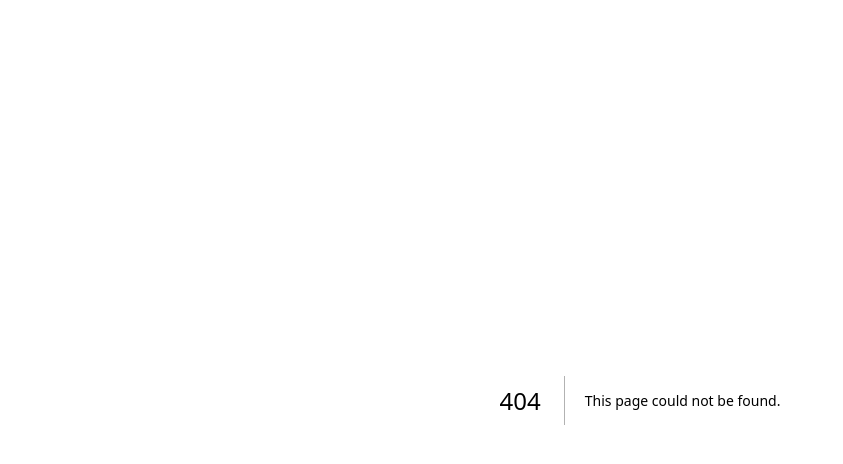
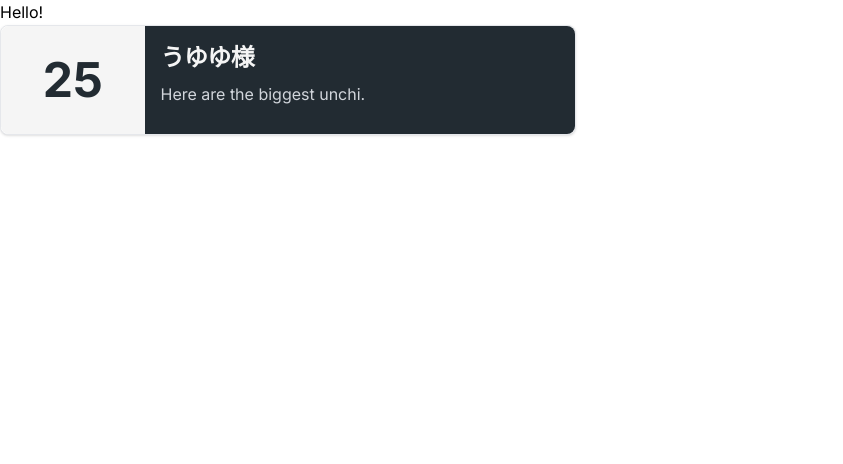
Before and after one commit to Kazuryu0907/jenga, a Next.js app: page /magician in a window 1280 px wide. Before the commit this address had no page. Shown: the top 464 px of the page, without its empty margins (0-843 px from the left). Built offline with nearby package versions, Linux system fonts and the light colour scheme.

Commit message:
making magician

```diff
--- a/src/app/add/Success.tsx
+++ b/src/app/add/Success.tsx
@@ -1,4 +1,5 @@
 import { Customer } from "@prisma/client";
+import pick from "lodash.pick";
 
 const CheckIcon = () => {
   return(
@@ -7,8 +8,6 @@ const CheckIcon = () => {
     </svg>
   )
 }
-
-import pick from "lodash.pick";
 
 const Info = ({data}:{data:Customer}) => {
   const getKeys = <T extends {[key:string]: unknown}>(obj:T):(keyof T)[] => {
@@ -28,8 +27,6 @@ const Info = ({data}:{data:Customer}) => {
     </table>
   )
 }
-
-
 
 export function Success({data}:{data:Customer}) {
   return (
--- /dev/null
+++ b/src/app/magician/page.tsx
@@ -0,0 +1,26 @@
+
+// こいつはServer ComponentだからAsyncが使える
+export default async function Home() {
+  // const customers = await prisma.customer.findMany({
+  //   orderBy:{
+  //     timeString:"asc"
+  //   }
+  // });
+  // console.log(customers);
+  return (
+    <div>
+      Hello!
+      <div>
+        <div className="flex flex-col  bg-white border border-gray-200 rounded-lg shadow md:flex-row md:max-w-xl hover:bg-gray-100">
+          <div className="w-1/4 h-full flex items-center rounded-l-lg justify-center bg-[#F5F5F5]  text-center md:h-auto">
+            <p className="my-auto text-5xl text-[#222B32] font-bold">25</p>
+          </div>
+          <div className="w-3/4 rounded-r-lg flex flex-col bg-[#222B32] justify-between p-4 leading-normal">
+            <h5 className="mb-2 text-2xl font-bold tracking-tight text-[#F5F5F5] ">うゆゆ様</h5>
+            <p className="mb-3 font-normal text-gray-300">Here are the biggest unchi.</p>
+          </div>
+        </div>
+      </div>
+    </div>
+  )
+}
--- a/src/lib/prismaClient.ts
+++ b/src/lib/prismaClient.ts
@@ -9,7 +9,7 @@ globalPrisma.prisma || new PrismaClient({
     log: process.env.NODE_ENV === "development" ? ["query", "info", "warn"] : ["error"],
 });
 
-if(process.env.NODE_ENV === "production"){
+if(process.env.NODE_ENV !== "production"){
     globalPrisma.prisma = prisma;
 }
 
```
